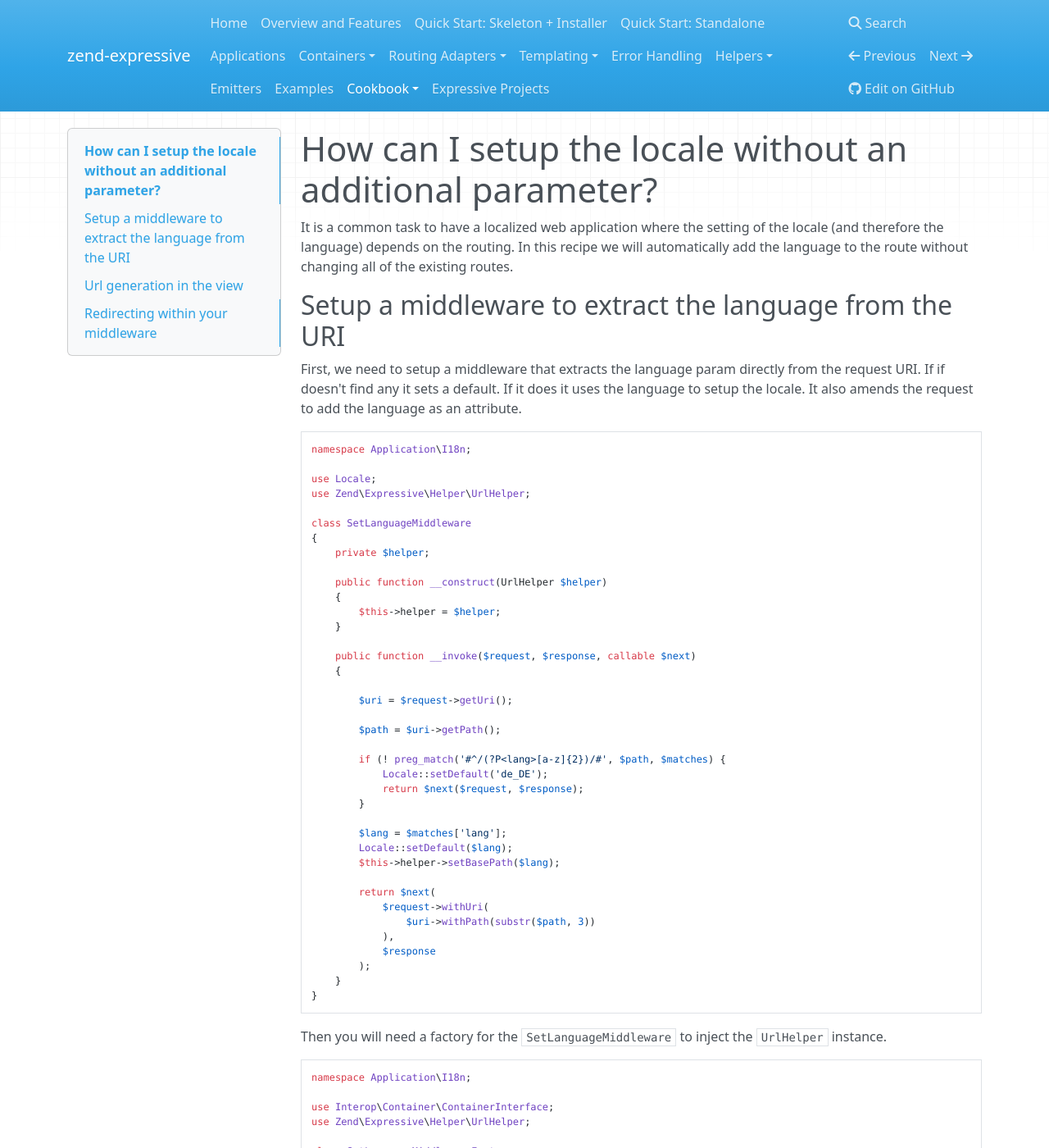
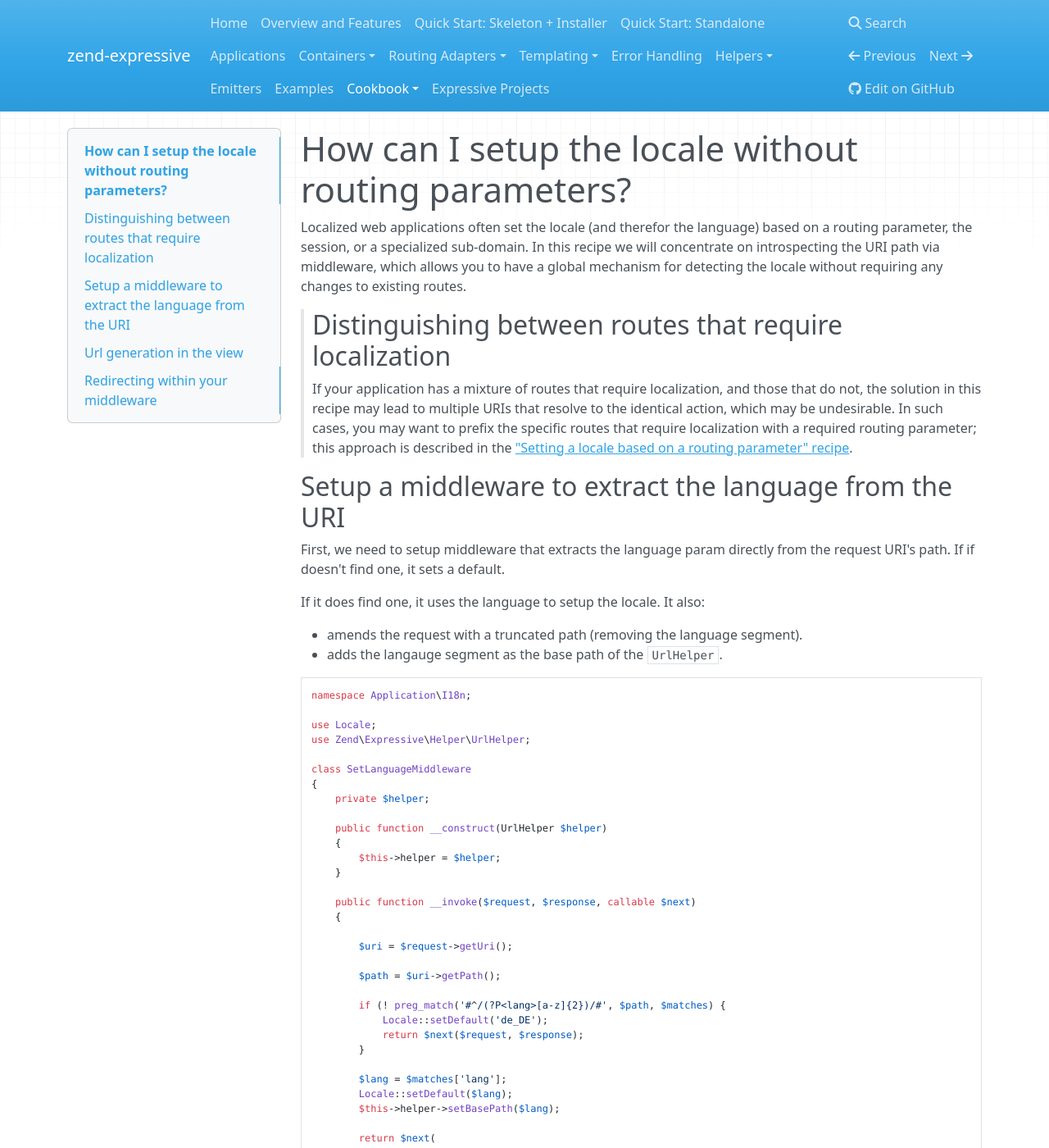
Before and after one commit to zendframework/zend-expressive, an MkDocs documentation site: the page built from doc/book/cookbook/setting-locale-without-routing-parameter.md, in a window 1280 px wide and 1400 px high. Shown: the whole window at 82% size. Built offline with MkDocs 1.6.1, drawn with Linux system fonts in a browser that asks for light colours; nearby versions of some CDN libraries; old or Windows-style settings are respelled for this version of MkDocs; some of the changed text lies outside the part shown.

Commit message:
Edited #244 chapter
- Removed trailing `##` characters from headings
- Added a note linking to the solution from #227, and detailing when you may
  want to choose that instead
- Minor changes to grammar and flow.

````diff
--- a/doc/book/cookbook/setting-locale-without-routing-parameter.md
+++ b/doc/book/cookbook/setting-locale-without-routing-parameter.md
@@ -1,16 +1,29 @@
-# How can I setup the locale without an additional parameter?
+# How can I setup the locale without routing parameters?
 
-It is a common task to have a localized web application where the setting of
-the locale (and therefore the language) depends on the routing. In this recipe
-we will automatically add the language to the route without changing all of
-the existing routes.
+Localized web applications often set the locale (and therefor the language)
+based on a routing parameter, the session, or a specialized sub-domain.
+In this recipe we will concentrate on introspecting the URI path via middleware,
+which allows you to have a global mechanism for detecting the locale without
+requiring any changes to existing routes.
 
-## Setup a middleware to extract the language from the URI ##
+> ## Distinguishing between routes that require localization
+>
+> If your application has a mixture of routes that require localization, and
+> those that do not, the solution in this recipe may lead to multiple URIs
+> that resolve to the identical action, which may be undesirable. In such
+> cases, you may want to prefix the specific routes that require localization
+> with a required routing parameter; this approach is described in the
+> ["Setting a locale based on a routing parameter" recipe](setting-locale-depending-routing-parameter.md).
 
-First, we need to setup a middleware that extracts the language param directly
-from the request URI. If if doesn't find any it sets a default. If it does
-it uses the language to setup the locale. It also amends the request to add
-the language as an attribute.
+## Setup a middleware to extract the language from the URI
+
+First, we need to setup middleware that extracts the language param directly
+from the request URI's path. If if doesn't find one, it sets a default.
+
+If it does find one, it uses the language to setup the locale. It also:
+
+- amends the request with a truncated path (removing the language segment).
+- adds the langauge segment as the base path of the `UrlHelper`.
 
 ```php
 namespace Application\I18n;
@@ -92,32 +106,38 @@ return [
             [
                 'middleware' => [
                     Application\I18n\SetLanguageMiddleware::class,
-
                     /* ... */
                 ],
+                /* ... */
             ],
         ],
 
         'post_routing' => [
+            /* ... */
         ],
     ],
 ];
 ```
 
-## Url generation in the view ##
+## Url generation in the view
 
-Since the `UrlHelper` has the language set as a base path you don't need
+Since the `UrlHelper` has the language set as a base path, you don't need
 to worry about generating URLs within your view. Just use the helper to
-generate an URL and it will do the rest.
+generate a URL and it will do the rest.
 
 ```php
 <?php echo $this->url('your-route') ?>
 ```
 
-## Redirecting within your middleware ##
+> ### Helpers differ between template renderers
+>
+> The above example is specific to zend-view; syntax will differ for
+> Twig and Plates.
+
+## Redirecting within your middleware
 
 If you want to add the language parameter when creating URIs within your
-action middleware you just need to inject the `UrlHelper` into your
+action middleware, you just need to inject the `UrlHelper` into your
 middleware and use it for URL generation:
 
 ```php
@@ -158,11 +178,9 @@ class RedirectAction
 }
 ```
 
-Of course you will need a factory as well to inject the `UrlHelper` into
-the `RedirectAction` middleware:
-
-Then you will need a factory for the `SetLanguageMiddleware` to inject the
-`UrlHelper` instance.
+Injecting the `UrlHelper` into your middleware will also require that the
+middleware have a factory that manages the injection. As an example, the
+following would work for the above middleware:
 
 ```php
 namespace Application\Action;
````
Also changed, not shown: other parts of doc/book/cookbook/setting-locale-without-routing-parameter.md (+10 -9 lines).
